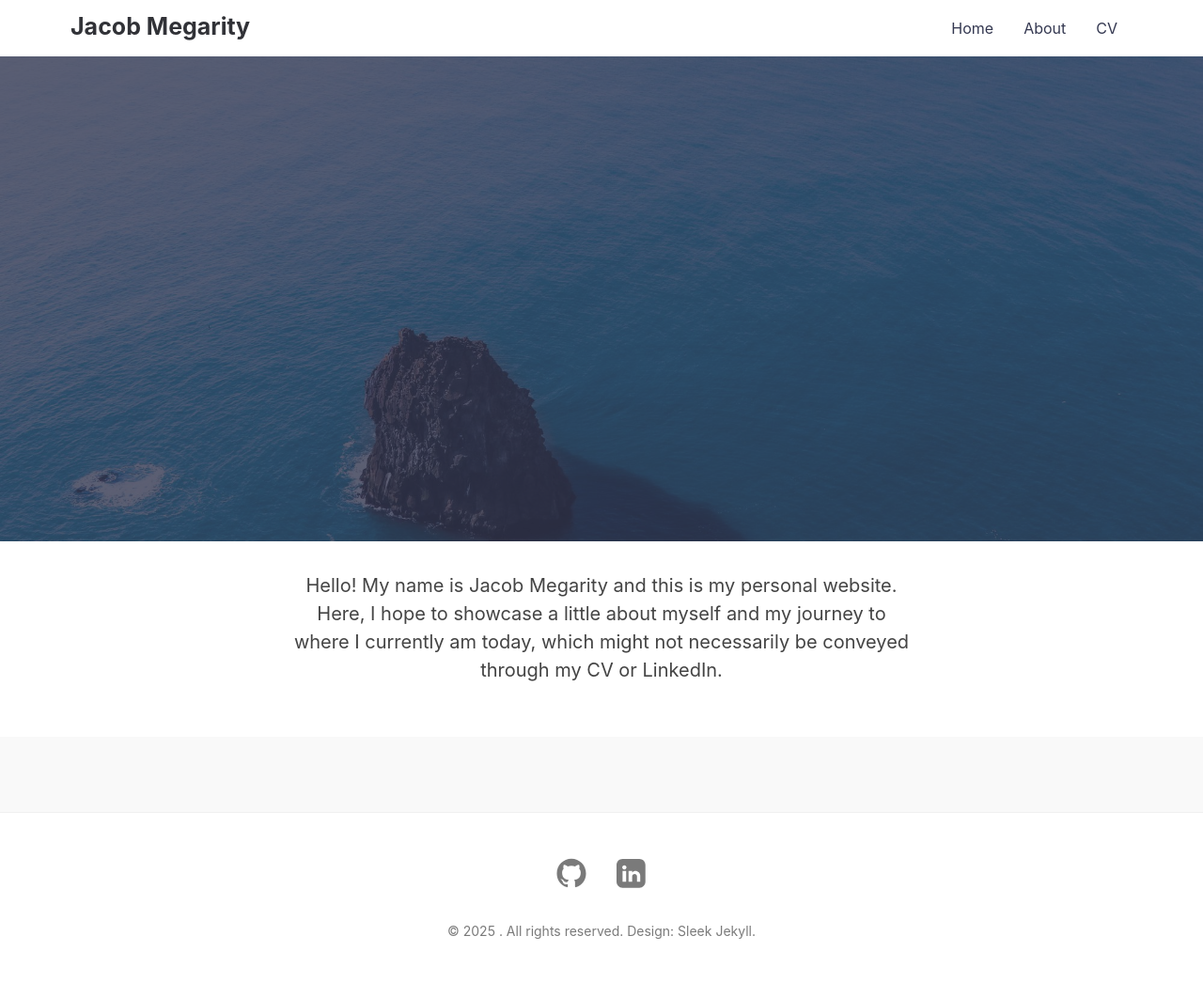
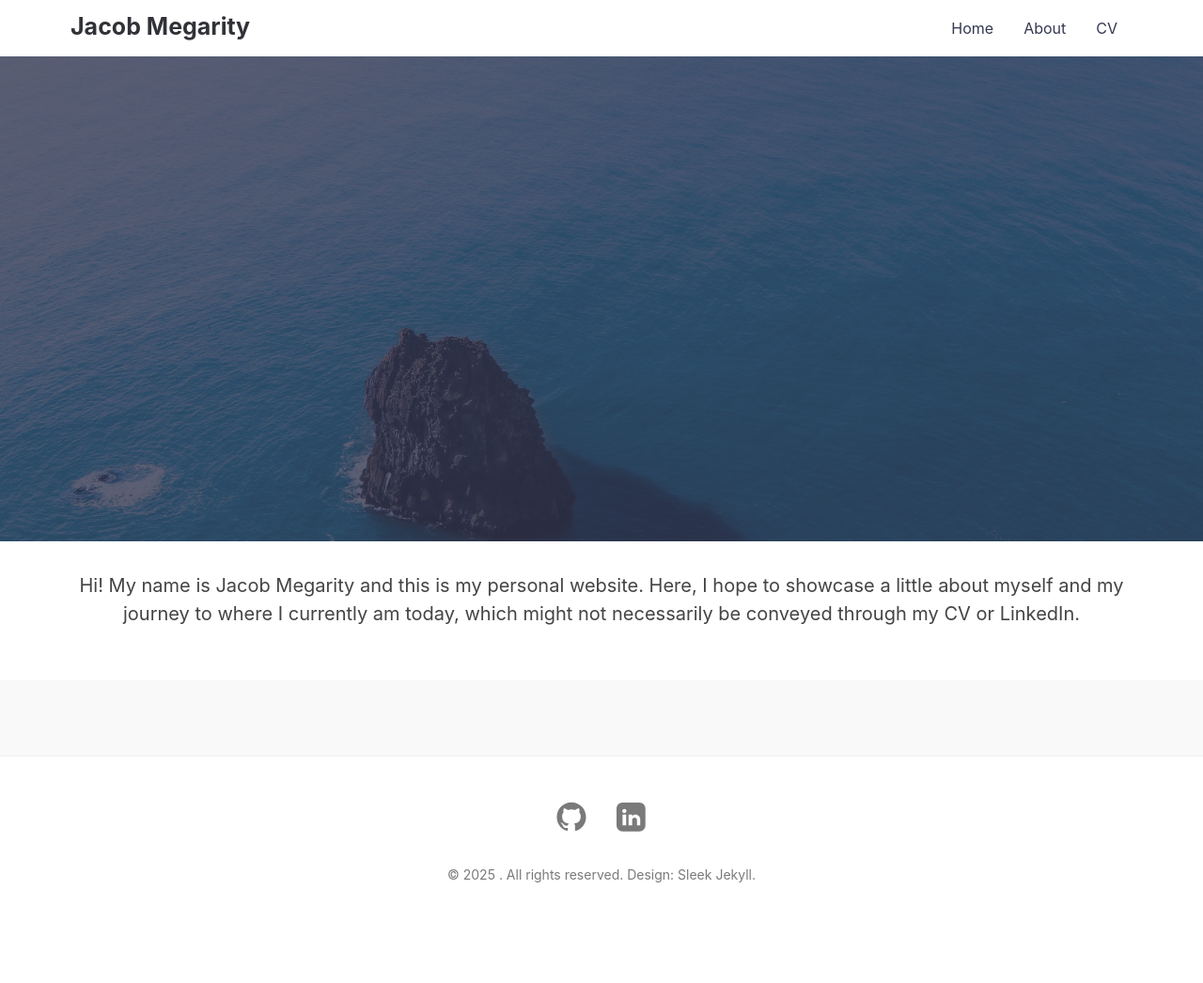
Before and after one commit to jacobmegarity/jacobmegarity.github.io, a Jekyll site: the page built from index.md, in a window 1280 px wide. Shown: the whole page at 94% size. Built offline with Jekyll 4.4.1, drawn with Linux system fonts in a browser that asks for light colours; after the commit the page ends 986 px from its top, so only the background shows below that.

Commit message:
Updated homepage, favicons, and layout

```diff
--- a/_config.yml
+++ b/_config.yml
@@ -66,4 +66,4 @@ plugins:
 remote_theme: janczizikow/sleek
 
 homepage_message: >
-  Hello! My name is Jacob Megarity and this is my personal website. Here, I hope to showcase a little about myself and my journey to where I currently am today, which might not necessarily be conveyed through my CV or LinkedIn.<br>
+  Hi! My name is Jacob Megarity and this is my personal website. Here, I hope to showcase a little about myself and my journey to where I currently am today, which might not necessarily be conveyed through my CV or LinkedIn.<br>
--- a/_layouts/home.html
+++ b/_layouts/home.html
@@ -25,7 +25,7 @@ layout: compress
     </div>
 
     {% if site.homepage_message %}
-    <div class="container" style="max-width:700px;margin:2em auto;text-align:center;">
+    <div class="container" style="max-width:1200px;margin:2em auto;text-align:center;">
       <div style="font-size:1.25em;color:#444;margin-bottom:1.2em;">
         {{ site.homepage_message | markdownify }}
       </div>
```
